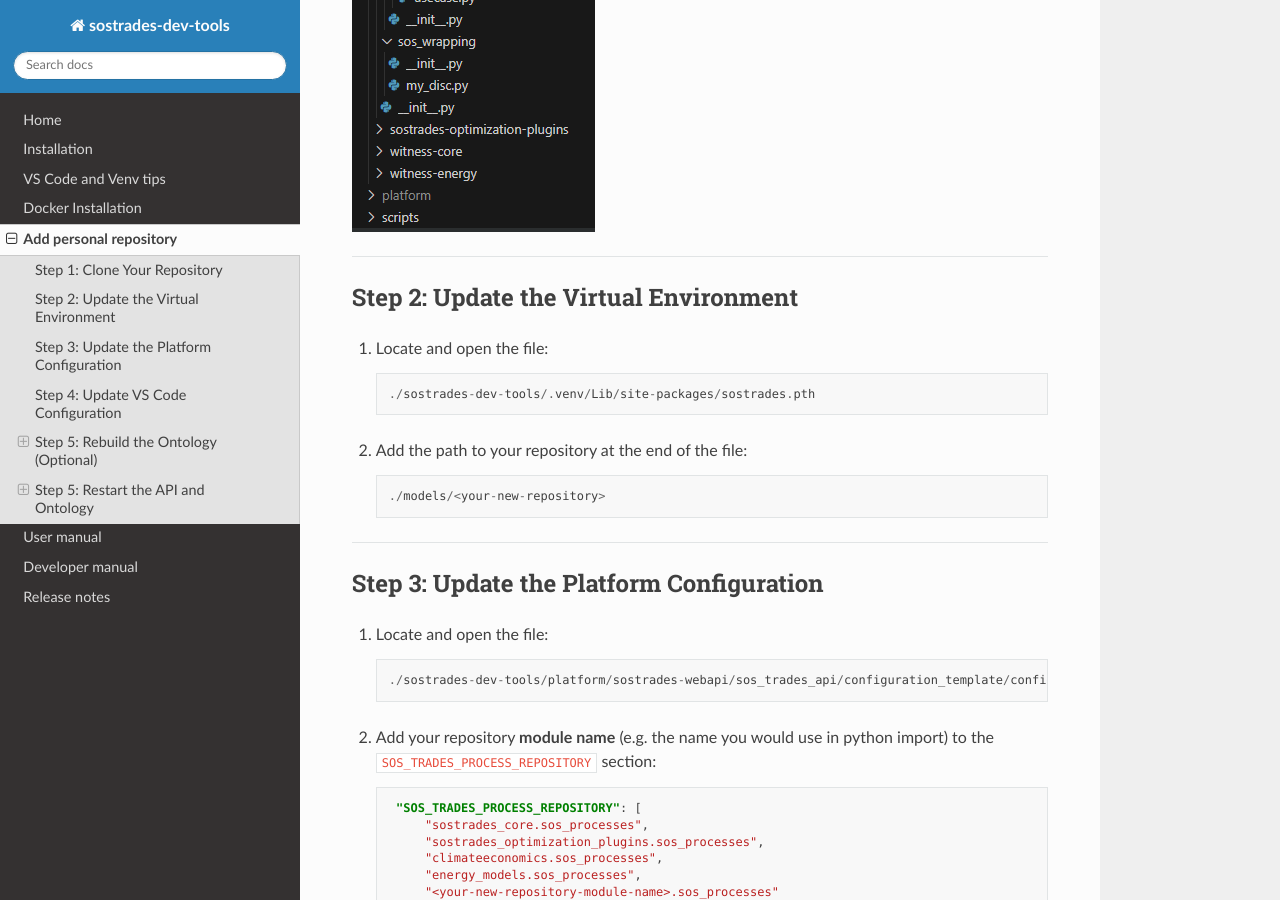
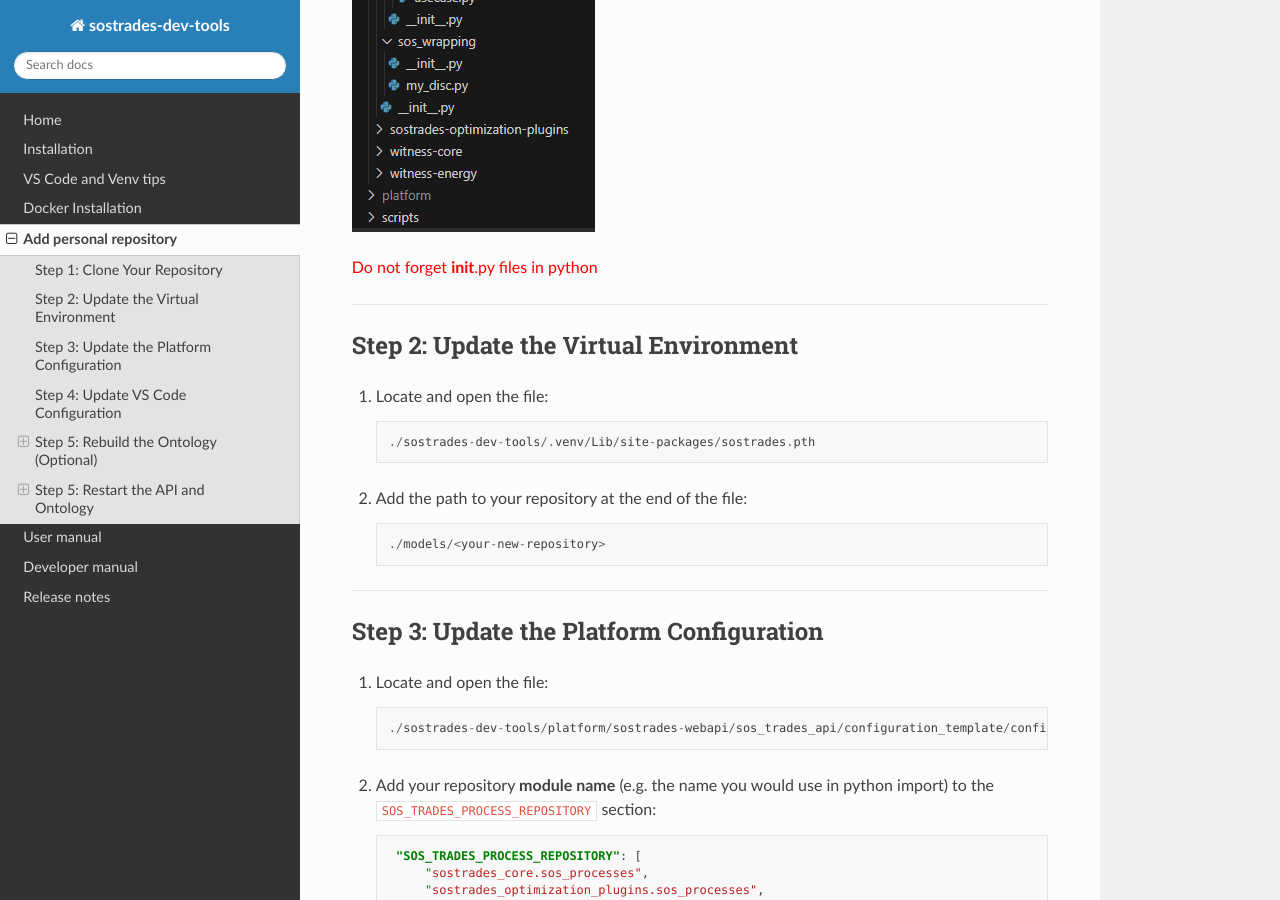
Before and after one commit to os-climate/sostrades-dev-tools, a Sphinx documentation site: the page built from docs/source/add-repository.md, in a window 1280 px wide and 900 px high, scrolled down 635 px. Built offline with Sphinx 7.4.7 and the Read the Docs theme 3.1.0, drawn with Linux system fonts in a browser that asks for light colours.

Commit message:
Added warning about __init__.py files

```diff
--- a/docs/source/add-repository.md
+++ b/docs/source/add-repository.md
@@ -13,6 +13,8 @@ sostrades-dev-tools/models/<your-new-repository>
 
 The repository must be a git repository, and have the following structure :
 ![Repository structure](images/repository_structure.png)
+
+<span style="color: red;">Do not forget __init__.py files in python</span>
 
 ---
 
```
